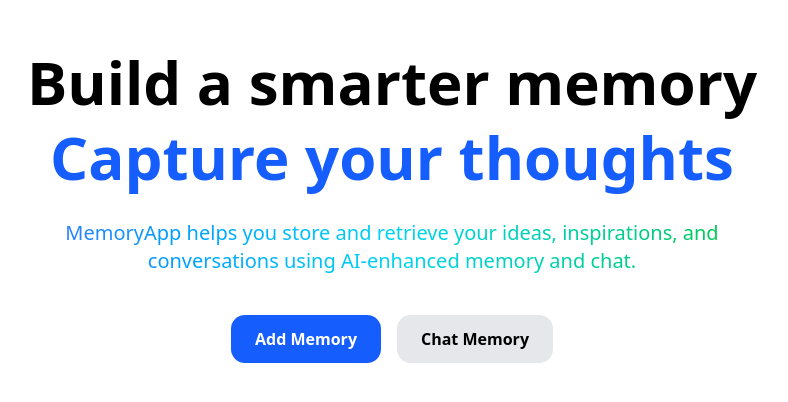
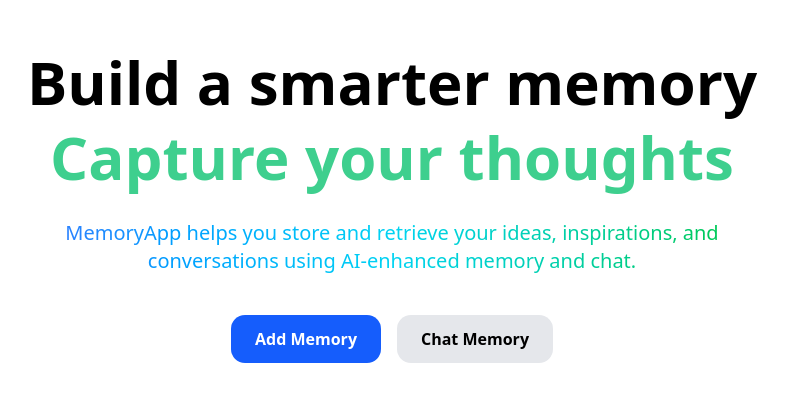
Before and after one commit to Next-Ninjas/second-brain-web, a Next.js app: page /dashboard in a window 1280 px wide. Shown: the part 196-598 px from the top of the page, without its empty margins (248-1036 px from the left). Built offline with nearby package versions, Linux system fonts and the light colour scheme.

Commit message:
fix: update text color for "Capture your thoughts" in HeroSection component

```diff
--- a/app/dashboard/page.tsx
+++ b/app/dashboard/page.tsx
@@ -112,7 +112,7 @@
     <section className="min-h-screen flex flex-col items-center justify-center bg-white dark:bg-black text-black dark:text-white px-4 text-center">
       <h1 className="text-4xl sm:text-6xl font-extrabold leading-tight">
         Build a smarter memory <br />
-        <span className="text-[#155DFC]">Capture your thoughts</span>
+        <span className="text-[#3ECF8E]">Capture your thoughts</span>
       </h1>
       <p className="mt-6 text-lg sm:text-xl max-w-2xl bg-gradient-to-r from-blue-500 via-cyan-400 to-green-500 text-transparent bg-clip-text dark:from-blue-400 dark:via-cyan-400 dark:to-green-500">
         MemoryApp helps you store and retrieve your ideas, inspirations, and
```
